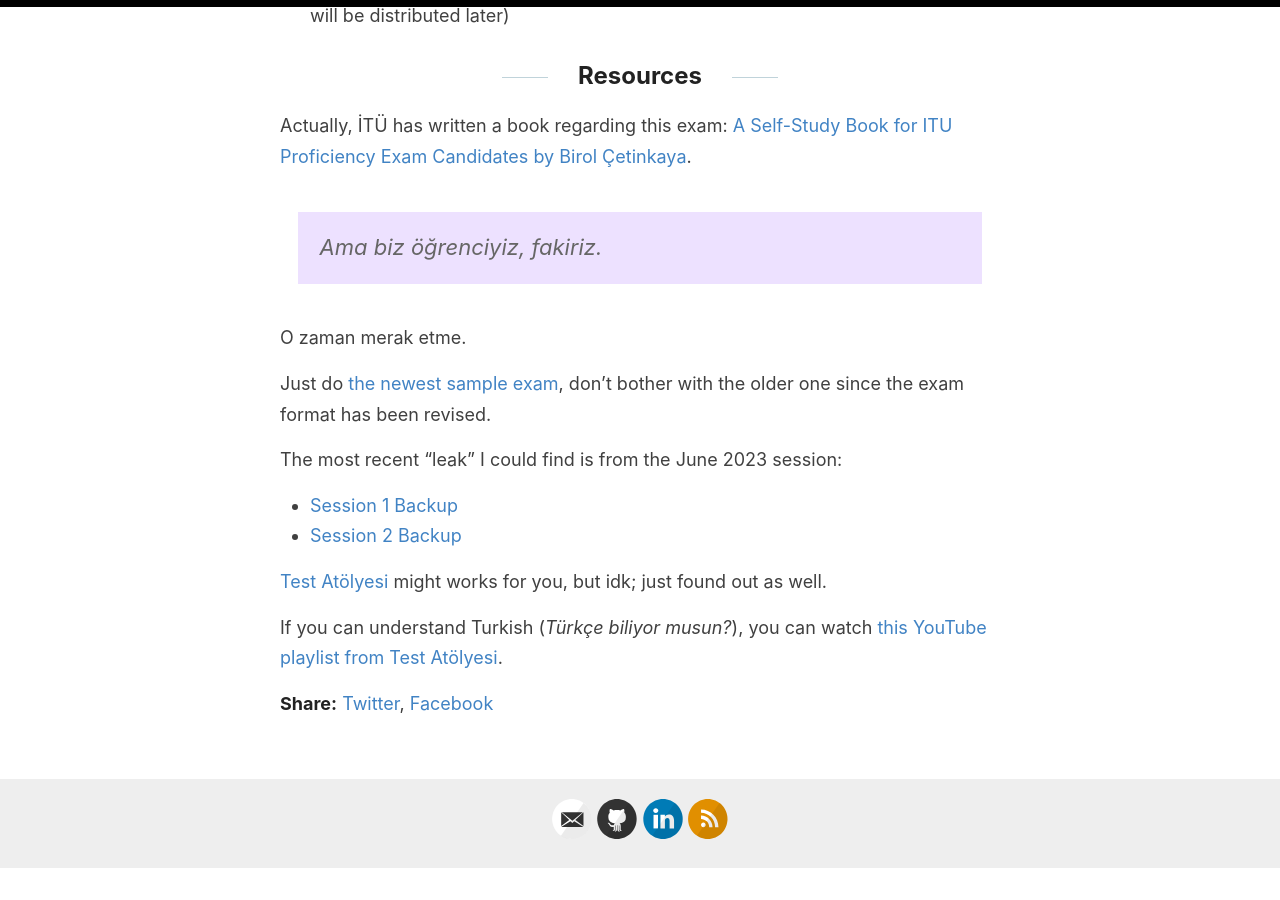
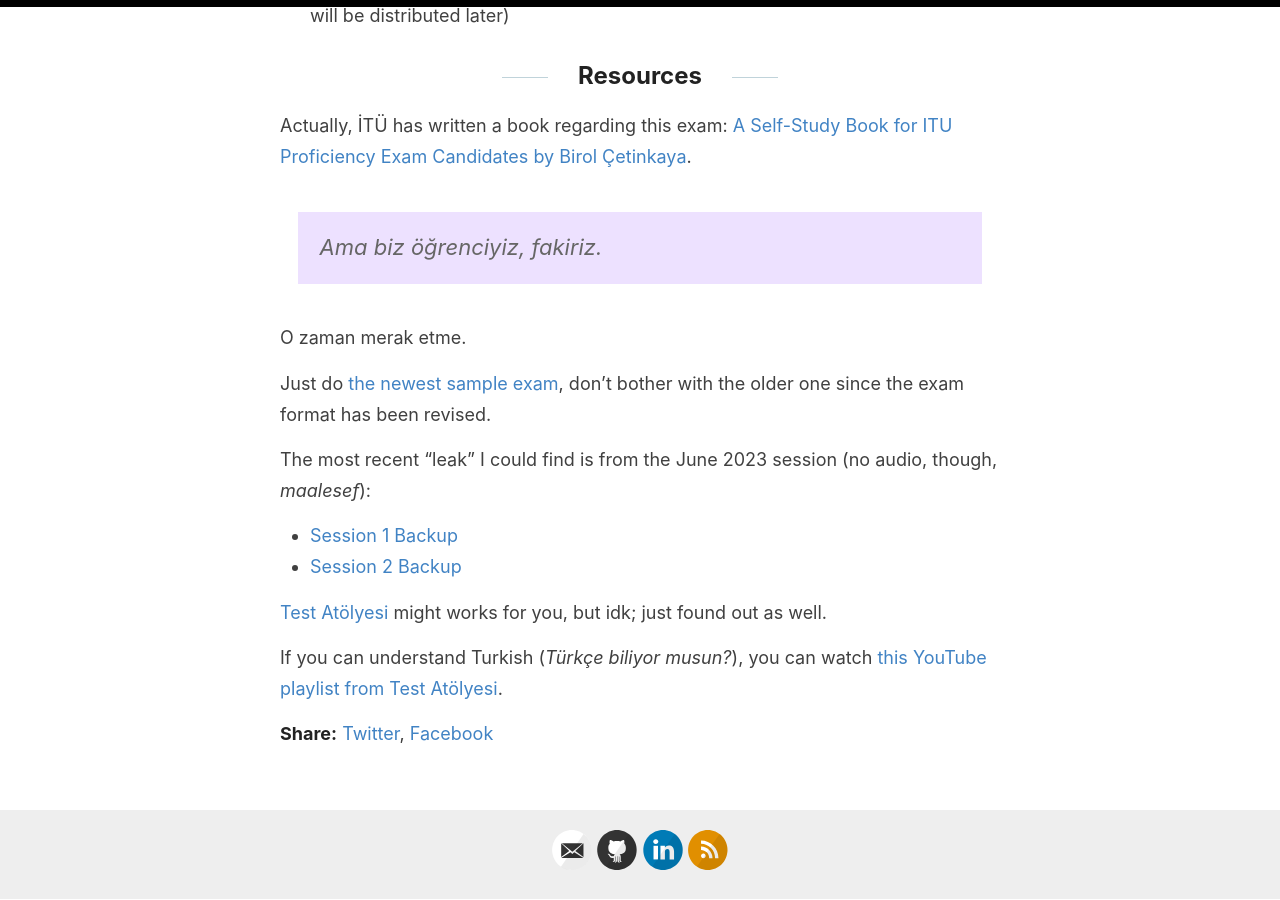
Before and after one commit to determinedguy/cecoret, a Jekyll site: the page built from _posts/2025-1-25-itu-english-exam.md, in a window 1280 px wide and 900 px high, scrolled down 2660 px. Built offline with Jekyll 4.4.1, drawn with Linux system fonts in a browser that asks for light colours; before the commit the page ends 3529 px from its top, so only the background shows below that.

Commit message:
add: notes (lol)

```diff
--- a/_posts/2025-1-25-itu-english-exam.md
+++ b/_posts/2025-1-25-itu-english-exam.md
@@ -80,7 +80,7 @@ O zaman merak etme.
 
 Just do [the newest sample exam](https://ydy.itu.edu.tr/docs/librariesprovider95/default-document-library/sample-exam.zip?sfvrsn=dd1e5654_0), don't bother with the older one since the exam format has been revised.
 
-The most recent "leak" I could find is from the June 2023 session:
+The most recent "leak" I could find is from the June 2023 session (no audio, though, *maalesef*):
 
 - [Session 1](https://www.scribd.com/document/712503292/ITU-SFL-2023-2024-MOCK-PROFICIENCY-SESSION-I-JUNE-2023-EXAM-2) [Backup](nanti)
 - [Session 2](https://www.scribd.com/document/703597709/ITU-SFL-2023-2024-MOCK-PROFICIENCY-SESSION-II-JUNE-2023-EXAM-2) [Backup](nanti)
```
